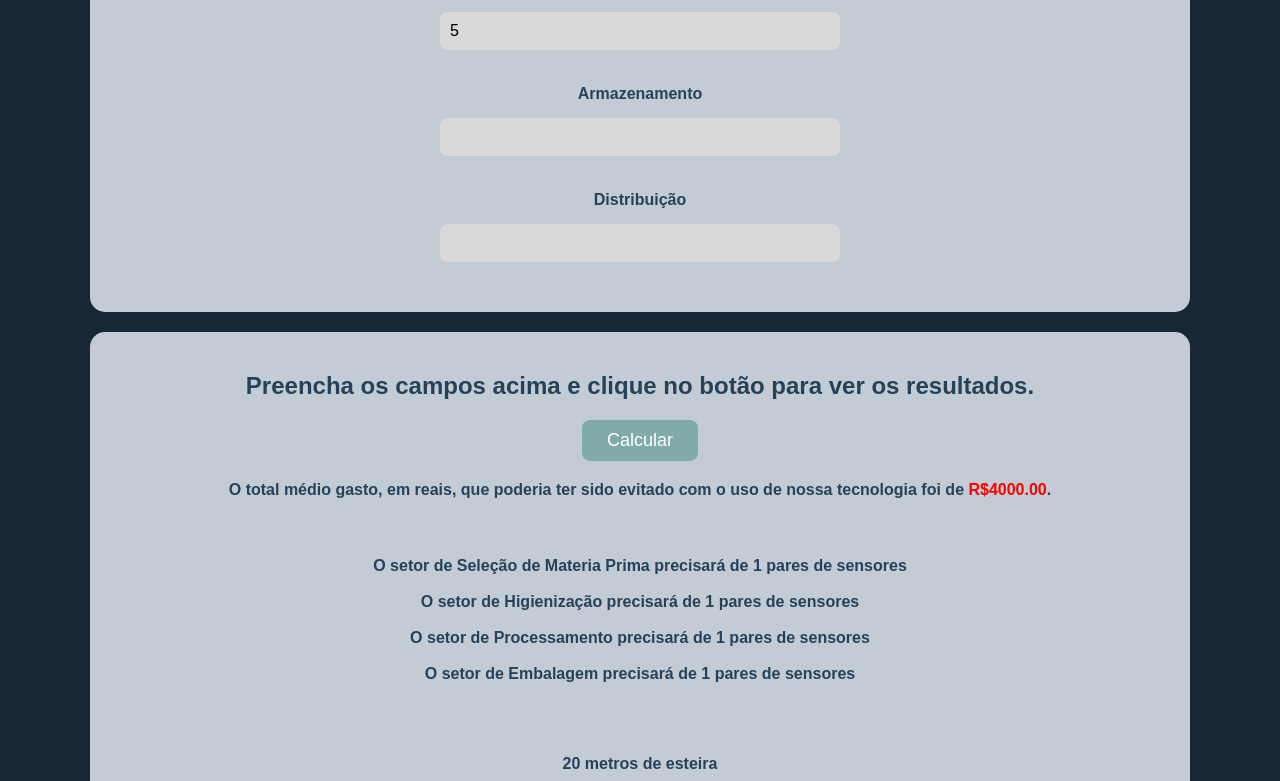
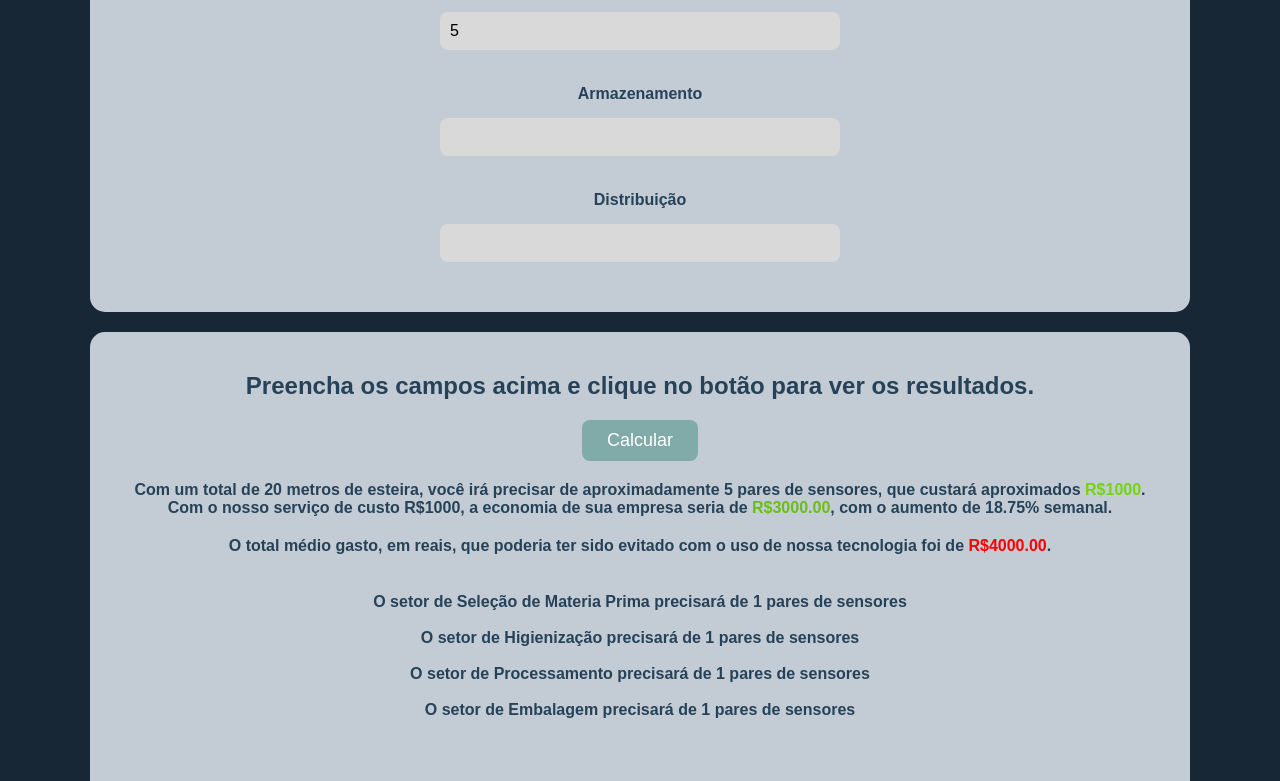
Before and after one commit to GRUPO1-PI/Site-Institucional, a website: page public/calculadora.html in a window 1280 px wide. Both pictures are taken after typing "5", "5", "5", "5", "5", "5" into the empty fields and a click on the button "Calcular". Shown: the part 1037-1818 px from the top of the page. Drawn offline with Linux system fonts and the light colour scheme.

Commit message:
Logout e calculadora corrigidos

```diff
--- a/public/calculadora.html
+++ b/public/calculadora.html
@@ -84,8 +84,8 @@
 
             <button onclick="calcular()">Calcular</button>
 
+            <div id="mensagemT" style="margin-top: 20px;"></div>
             <div id="mensagem_perda" style="margin-top: 20px;"></div>
-            <div id="mensagemT" style="margin-top: 20px;"></div>
             <div id="mensagem_orcamento" style="margin-top: 20px;"></div>
             <div id="mensagem_final" style="margin-top: 20px;"></div>
 
@@ -154,7 +154,7 @@
         var mensagemA = ""
         var mensagemD = ""
 
-        var mensagemT = ""
+        mensagemT.innerHTML = ""
 
 
 
```
Also changed, not shown: public/dashboard.html (+1 -1 lines).
